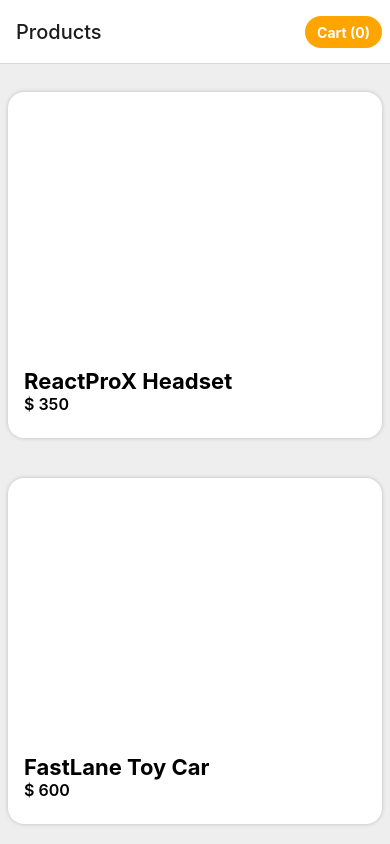
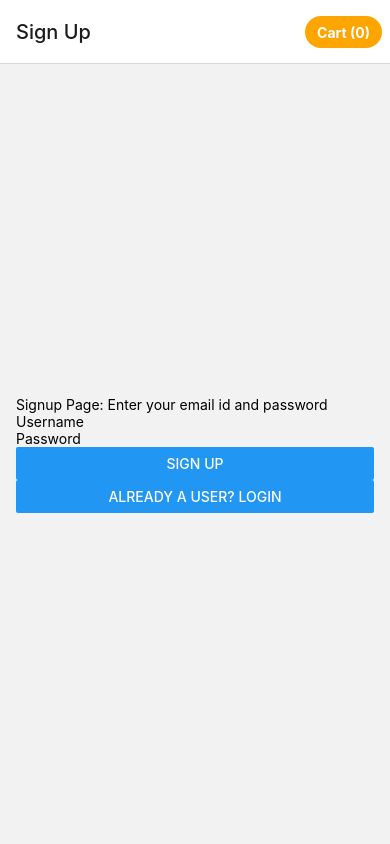
Before and after one commit to aaditya1803/cpad-ecommerce, a React Native app: screen /Signup in a window 390 px wide. Built offline with nearby package versions, Linux system fonts and the light colour scheme.

Commit message:
login and signup page

```diff
--- a/App.js
+++ b/App.js
@@ -7,31 +7,53 @@ import { ProductDetails } from './screens/ProductDetails.js';
 import { Cart } from './screens/Cart.js';
 import { CartIcon } from './components/CartIcon.js';
 import { CartProvider } from './CartContext.js';
-import { firebaseConfig } from './firebaseConfig'; // Import your config file
+import { firebaseConfig } from './firebaseConfig';
+import { Signup } from './screens/Signup.js';
+import { Login } from './screens/Login.js';
+
 const Stack = createNativeStackNavigator();
 function App() {
   return (
     <CartProvider>
       <NavigationContainer>
         <Stack.Navigator>
+          <Stack.Screen
+            name='Signup'
+            component={Signup}
+            options={({ navigation }) => ({
+              title: 'Sign Up',
+              headerTitleStyle: styles.headerTitle,
+              headerRight: () => <CartIcon navigation={navigation} />,
+            })}
+          />
+          <Stack.Screen
+            name='Login'
+            component={Login}
+            options={({ navigation }) => ({
+              title: 'Login',
+              headerTitleStyle: styles.headerTitle,
+              headerRight: () => <CartIcon navigation={navigation} />,
+            })}
+          />
           <Stack.Screen name='Products' component={ProductsList}
             options={({ navigation }) => ({
               title: 'Products',
               headerTitleStyle: styles.headerTitle,
-            headerRight: () => <CartIcon navigation={navigation}/>
-          })}/>
+              headerRight: () => <CartIcon navigation={navigation} />
+            })} />
           <Stack.Screen name='ProductDetails' component={ProductDetails}
             options={({ navigation }) => ({
               title: 'Product details',
               headerTitleStyle: styles.headerTitle,
-            headerRight: () => <CartIcon navigation={navigation}/>,
+              headerRight: () => <CartIcon navigation={navigation} />,
             })} />
           <Stack.Screen name='Cart' component={Cart}
             options={({ navigation }) => ({
               title: 'My cart',
               headerTitleStyle: styles.headerTitle,
-            headerRight: () => <CartIcon navigation={navigation}/>,
+              headerRight: () => <CartIcon navigation={navigation} />,
             })} />
+
         </Stack.Navigator>
       </NavigationContainer>
     </CartProvider>
--- a/package.json
+++ b/package.json
@@ -19,6 +19,7 @@
     "firebase": "^10.7.0",
     "react": "18.2.0",
     "react-dom": "18.2.0",
+    "react-hook-form": "^7.48.2",
     "react-native": "0.72.6",
     "react-native-modal": "^13.0.1",
     "react-native-safe-area-context": "4.6.3",
--- /dev/null
+++ b/screens/Login.js
@@ -0,0 +1,65 @@
+import React from 'react';
+import { View, Text, TextInput, Button, StyleSheet } from 'react-native';
+import { useForm, Controller } from 'react-hook-form';
+// import auth from '@react-native-firebase/auth';
+import { getAuth, signInWithEmailAndPassword, createUserWithEmailAndPassword } from 'firebase/auth';
+
+export const Login = ({ navigation }) => {
+    const { control, handleSubmit, formState: { errors } } = useForm();
+
+    const onSubmit = async (data) => {
+        try {
+            const { username, password } = data;
+            const auth = getAuth();
+            await signInWithEmailAndPassword(auth, username, password);
+            navigation.navigate('Products');
+            console.log('User logged in successfully!');
+        } catch (error) {
+            console.error('Error logging in:', error.message);
+        }
+    };
+
+    return (
+        <SafeAreaView style={styles.container}>
+            <Text>Login Page</Text>
+            <Controller
+                control={control}
+                render={({ field }) => (
+                    <TextInput
+                        placeholder="Username"
+                        onChangeText={text => field.onChange(text)}
+                        value={field.value}
+                    />
+                )}
+                name="username"
+                rules={{ required: 'Username is required' }}
+            />
+            {errors.username && <Text>{errors.username.message}</Text>}
+            <Controller
+                control={control}
+                render={({ field }) => (
+                    <TextInput
+                        placeholder="Password"
+                        secureTextEntry
+                        onChangeText={text => field.onChange(text)}
+                        value={field.value}
+                    />
+                )}
+                name="password"
+                rules={{ required: 'Password is required' }}
+            />
+            {errors.password && <Text>{errors.password.message}</Text>}
+            <Button title="Login" onPress={handleSubmit(onSubmit)} />
+        </SafeAreaView>
+    );
+};
+
+const styles = StyleSheet.create({
+    container: {
+        flex: 1,
+        justifyContent: 'center',
+        padding: 16,
+    },
+});
+
+// export default Login;
--- /dev/null
+++ b/screens/Signup.js
@@ -0,0 +1,81 @@
+import React from 'react';
+import { View, Text, TextInput, Button, StyleSheet } from 'react-native';
+import { useForm, Controller } from 'react-hook-form';
+import { SafeAreaView } from 'react-native-safe-area-context';
+import { app } from '../firebaseConfig.js';
+import { getAuth, signInWithEmailAndPassword, createUserWithEmailAndPassword } from 'firebase/auth';
+
+// import auth from '@react-native-firebase/auth';
+
+export const Signup = ({ navigation }) => {
+    const { control, handleSubmit, formState: { errors } } = useForm();
+
+    const onSubmit = async (data) => {
+        try {
+            const { username, password } = data;
+            const auth = getAuth()
+            await createUserWithEmailAndPassword(auth, username, password);
+            console.log('User signed up successfully!');
+            navigation.navigate('Products');
+        } catch (error) {
+            console.error('Error signing up:', error.message);
+        }
+    };
+    const onLogin = async (data) => {
+        try {
+            // const { username, password } = data;
+            // const auth = getAuth()
+            // await signInWithEmailAndPassword(auth, username, password);
+            // console.log('User signed up successfully!');
+            navigation.navigate('Login');
+        } catch (error) {
+            console.error('Error signing up:', error.message);
+        }
+    };
+
+    return (
+        <SafeAreaView style={styles.container}>
+            <Text>Signup Page: Enter your email id and password</Text>
+            <Controller
+                control={control}
+                render={({ field }) => (
+                    <TextInput
+                        placeholder="Username"
+                        onChangeText={text => field.onChange(text)}
+                        value={field.value}
+                    />
+                )}
+                name="username"
+                rules={{ required: 'Username is required' }}
+            />
+            {/* {errors.username && <Text>{errors.username.message}</Text>} */}
+            <Controller
+                control={control}
+                render={({ field }) => (
+                    <TextInput
+                        placeholder="Password"
+                        secureTextEntry
+                        onChangeText={text => field.onChange(text)}
+                        value={field.value}
+                    />
+                )}
+                name="password"
+                rules={{ required: 'Password is required' }}
+            />
+            {/* {errors.password && <Text>{errors.password.message}</Text>} */}
+            <Button title="Sign Up" onPress={() => handleSubmit(onSubmit)()} />
+            <Button title="Already a user? Login" onPress={() => handleSubmit(onLogin)()} />
+
+        </SafeAreaView>
+    );
+};
+
+const styles = StyleSheet.create({
+    container: {
+        flex: 1,
+        justifyContent: 'center',
+        padding: 16,
+    },
+});
+
+// export default Signup;
```
Also changed, not shown: screens/ProductDetails.js (+5 -6 lines). Lines whose indentation alone changed are shown as unchanged.
